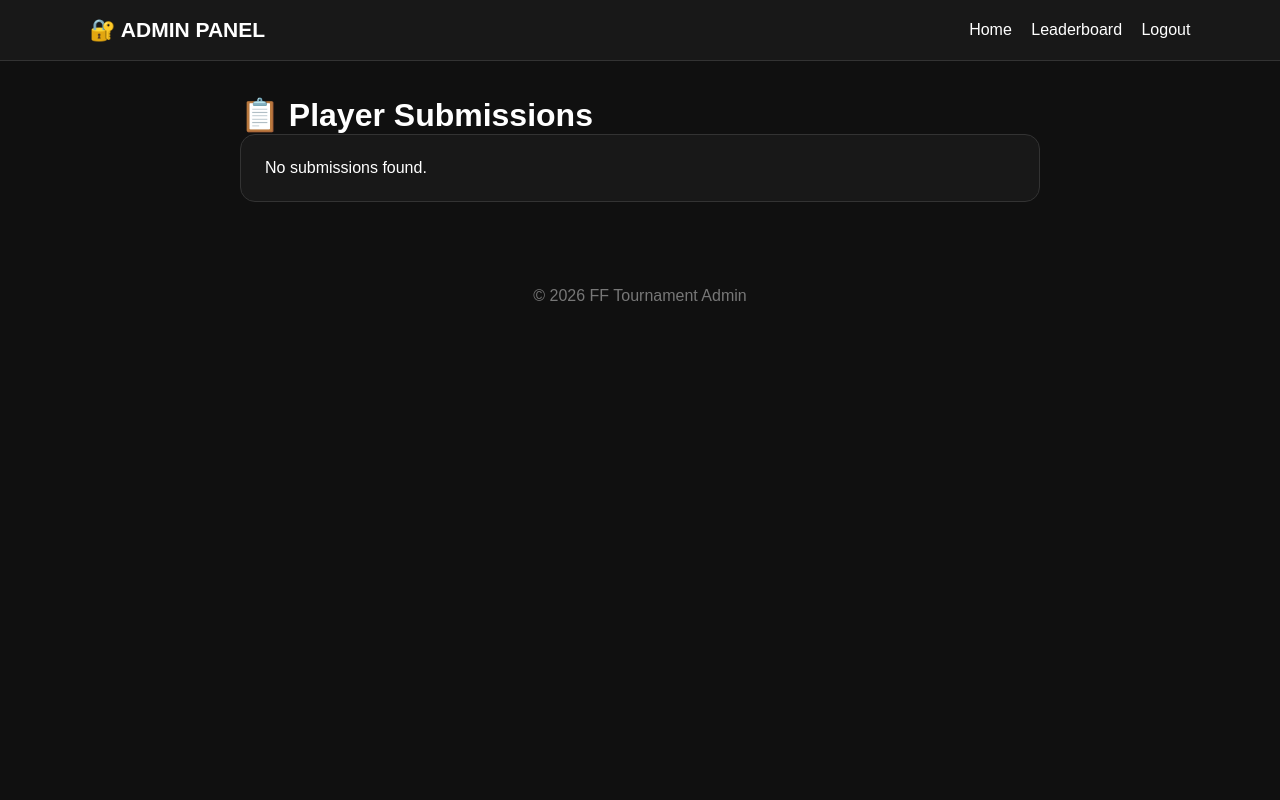
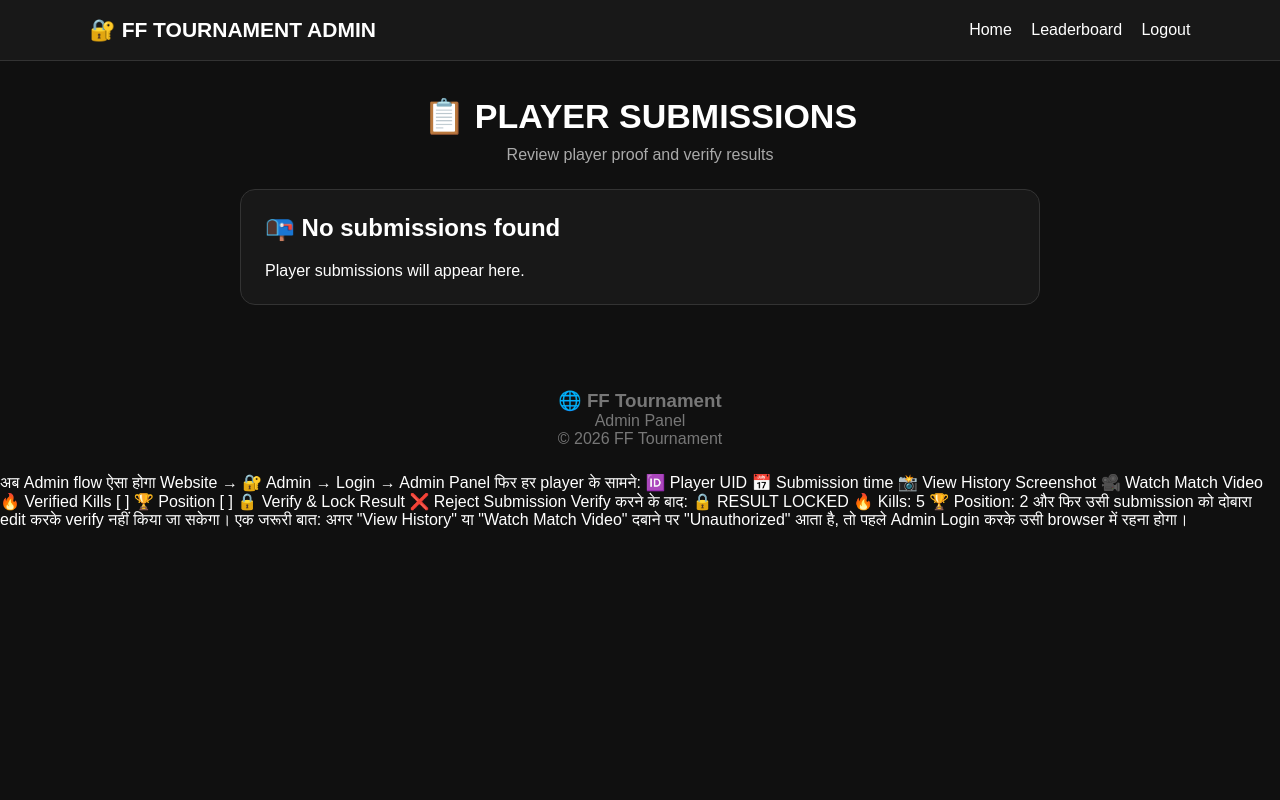
Before and after one commit to workload139-creator/Freefire, a Flask app: template templates/admin.html in a window 1280 px wide. Run offline with Flask 3, Linux system fonts and the light colour scheme; the template is opened without the code that fills it, so the values that code supplies are empty.

Commit message:
Update admin.html

```diff
--- a/templates/admin.html
+++ b/templates/admin.html
@@ -10,7 +10,7 @@
         content="width=device-width, initial-scale=1.0"
     >
 
-    <title>Admin Panel</title>
+    <title>Admin Panel - FF Tournament</title>
 
     <link
         rel="stylesheet"
@@ -24,7 +24,7 @@
 <header>
 
     <div class="logo">
-        🔐 ADMIN PANEL
+        🔐 FF TOURNAMENT ADMIN
     </div>
 
     <nav>
@@ -48,9 +48,17 @@
 
 <main>
 
+<section class="hero">
+
     <h1>
-    📋 Player Submissions
+        📋 PLAYER SUBMISSIONS
     </h1>
+
+    <p>
+        Review player proof and verify results
+    </p>
+
+</section>
 
 
 {% with messages = get_flashed_messages() %}
@@ -76,6 +84,8 @@
 
     <section class="admin-card">
 
+        <!-- PLAYER HEADER -->
+
         <div class="admin-title">
 
             <h2>
@@ -89,49 +99,71 @@
         </div>
 
 
+        <!-- SUBMISSION TIME -->
+
         <p>
             📅 Submitted:
             {{ item["submitted_at"] }}
         </p>
 
 
+        <!-- PLAYER PROOF -->
+
+        <div class="proof-section">
+
+            <h3>
+                📁 Match Proof
+            </h3>
+
             <div class="proof-buttons">
 
                 <a
-                href="/uploads/{{ item['history_file'] }}"
+                    href="{{ url_for('uploaded_file', filename=item['history_file']) }}"
                     target="_blank"
                     class="link-btn"
                 >
-                📸 View History
+                    📸 View History Screenshot
                 </a>
 
 
                 <a
-                href="/uploads/{{ item['video_file'] }}"
+                    href="{{ url_for('uploaded_file', filename=item['video_file']) }}"
                     target="_blank"
                     class="link-btn"
                 >
-                🎥 View Video
+                    🎥 Watch Match Video
                 </a>
 
             </div>
 
+        </div>
+
+
+        <!-- VERIFY -->
 
         {% if item["status"] == "Pending" %}
 
+        <div class="verify-section">
+
+            <h3>
+                ✅ Verify Result
+            </h3>
+
             <form
                 method="POST"
-            action="/admin/verify/{{ item['id'] }}"
+                action="{{ url_for('verify_submission', submission_id=item['id']) }}"
             >
 
                 <label>
-                🔢 Verified Kills
+                    🔥 Verified Kills
                 </label>
 
                 <input
                     type="number"
                     name="kills"
                     min="0"
+                    max="99"
+                    placeholder="Enter kills"
                     required
                 >
 
@@ -143,13 +175,15 @@
                 <input
                     type="number"
                     name="position"
-                min="0"
+                    min="1"
+                    max="100"
+                    placeholder="Enter position"
                     required
                 >
 
 
                 <button type="submit">
-                ✅ Verify & Lock
+                    🔒 Verify & Lock Result
                 </button>
 
             </form>
@@ -157,33 +191,47 @@
 
             <form
                 method="POST"
-            action="/admin/reject/{{ item['id'] }}"
+                action="{{ url_for('reject_submission', submission_id=item['id']) }}"
             >
 
                 <button
                     type="submit"
                     class="reject"
                 >
-                ❌ Reject
+                    ❌ Reject Submission
                 </button>
 
             </form>
 
+        </div>
+
+
         {% else %}
+
+        <!-- LOCKED RESULT -->
 
         <div class="locked">
 
-            🔒 RESULT LOCKED
+            🔒 <b>RESULT LOCKED</b>
 
-            <br>
+            <br><br>
 
-            Kills:
+            🔥 Kills:
             <b>{{ item["kills"] }}</b>
 
             <br>
 
-            Position:
+            🏆 Position:
             <b>{{ item["position"] }}</b>
+
+            {% if item["verified_at"] %}
+
+            <br>
+
+            ✅ Verified:
+            {{ item["verified_at"] }}
+
+            {% endif %}
 
         </div>
 
@@ -193,13 +241,20 @@
 
     {% endfor %}
 
+
 {% else %}
 
-    <div class="card">
+    <section class="card">
 
-        No submissions found.
+        <h2>
+            📭 No submissions found
+        </h2>
 
-    </div>
+        <p>
+            Player submissions will appear here.
+        </p>
+
+    </section>
 
 {% endif %}
 
@@ -209,10 +264,50 @@
 
 <footer>
 
-    © 2026 FF Tournament Admin
+    <h3>
+        🌐 FF Tournament
+    </h3>
+
+    <p>
+        Admin Panel
+    </p>
+
+    <p>
+        © 2026 FF Tournament
+    </p>
 
 </footer>
+
 
 </body>
 
 </html>
+
+अब Admin flow ऐसा होगा
+
+Website → 🔐 Admin → Login → Admin Panel
+
+फिर हर player के सामने:
+
+🆔 Player UID
+📅 Submission time
+
+📸 View History Screenshot
+🎥 Watch Match Video
+
+🔥 Verified Kills [  ]
+🏆 Position [  ]
+
+🔒 Verify & Lock Result
+❌ Reject Submission
+
+Verify करने के बाद:
+
+🔒 RESULT LOCKED
+
+🔥 Kills: 5
+🏆 Position: 2
+
+और फिर उसी submission को दोबारा edit करके verify नहीं किया जा सकेगा।
+
+एक जरूरी बात: अगर "View History" या "Watch Match Video" दबाने पर "Unauthorized" आता है, तो पहले Admin Login करके उसी browser में रहना होगा।
```
Lines whose indentation alone changed are shown as unchanged.
